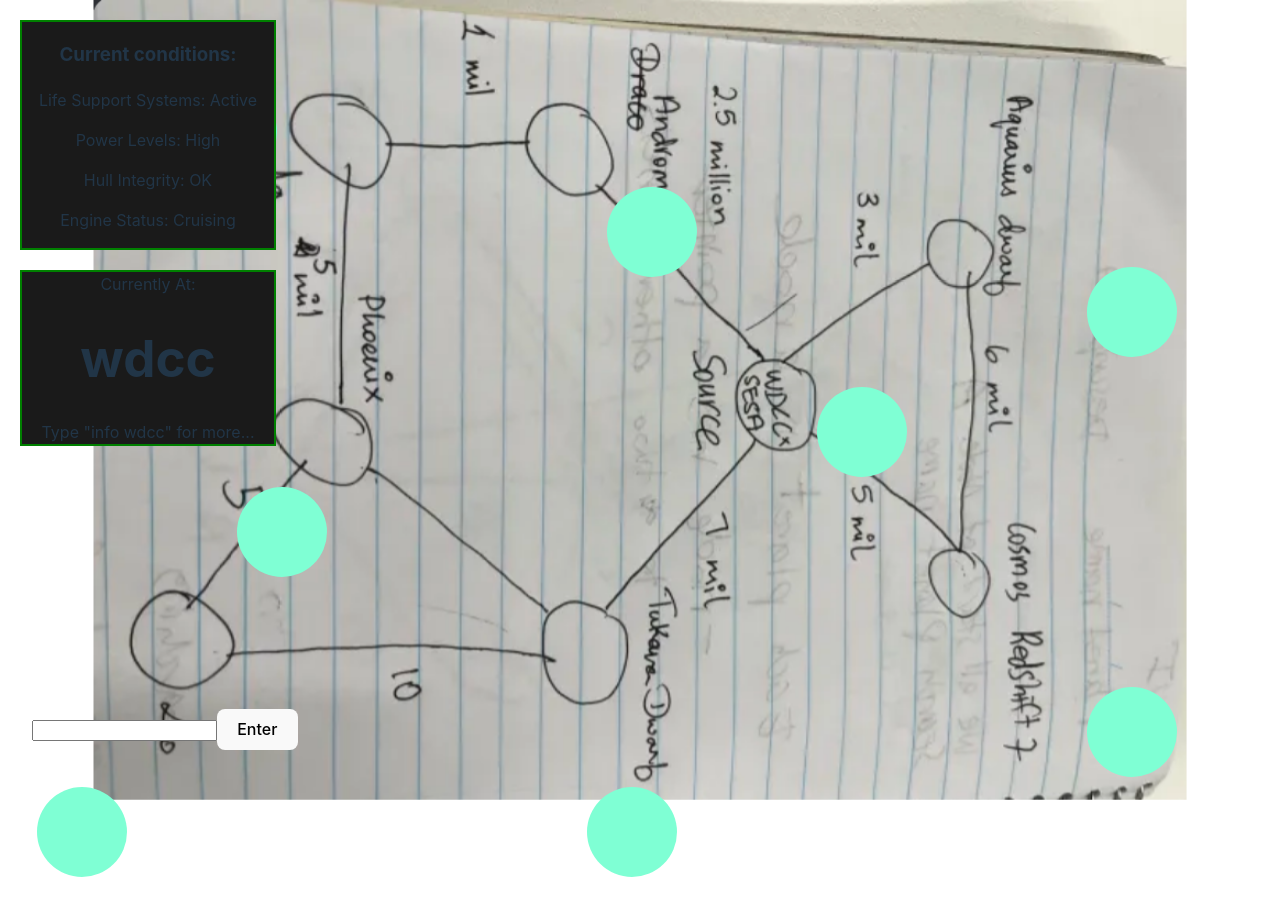
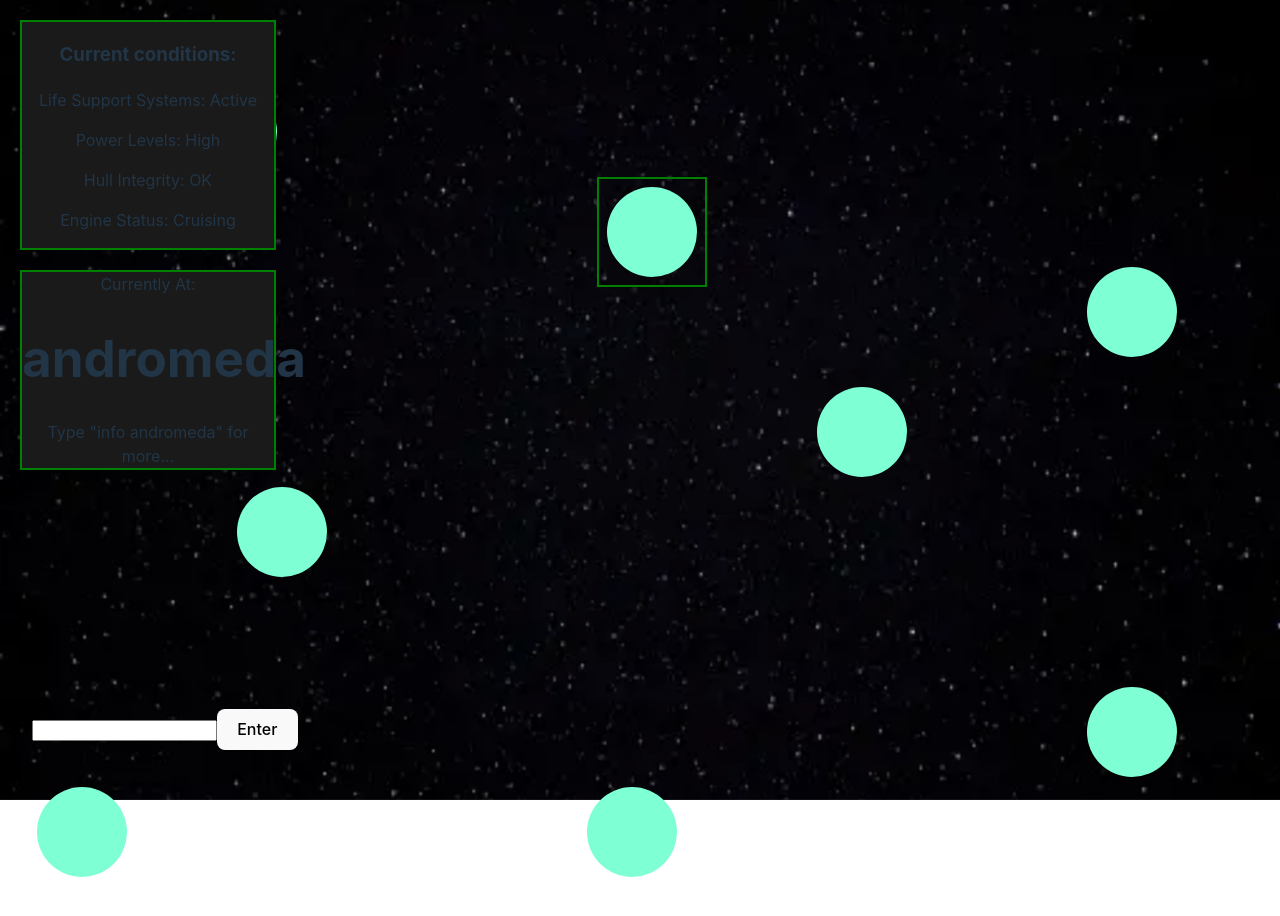
Before and after one commit to IsabelBody/WDCC2024, a React (Vite) app in the folder frontend/: page / in a window 1280 px wide. Shown: the top 916 px of the page. Built offline with nearby package versions, Linux system fonts and the light colour scheme; no server answers.

Commit message:
add travel and styling

```diff
--- a/frontend/src/Console.jsx
+++ b/frontend/src/Console.jsx
@@ -1,6 +1,6 @@
 import { useState } from 'react';
 
-const Console = ({ cb, path }) => {
+const Console = ({ cb, path, travel }) => {
     const [input, setInput] = useState("")
 
     const command = (input) => {
@@ -18,6 +18,9 @@ const Console = ({ cb, path }) => {
                 console.log(args[1])
                 path(args[1])
                 break
+            case "travel":
+                travel()
+                break
             default:
                 console.log("Unknown command")
         }
--- a/frontend/src/Map.jsx
+++ b/frontend/src/Map.jsx
@@ -1,6 +1,7 @@
 import { useState, useEffect } from "react";
 import Console from "./Console";
-import background from "./assets/Untitled.png";
+import background from "./assets/space.png";
+import noise from "./assets/nnnoise.svg";
 import axios from "axios";
 import LocationBox from "./Location";
 
@@ -26,9 +27,19 @@ const numberToGalaxy = {
 	4: "leo",
 };
 
-const Line = ({ x1, y1, x2, y2 }) => {
+const Line = ({ x1, y1, x2, y2, seed}) => {
+    const [visible, setVisible] = useState(true);
+
+    useEffect(() => {
+        const random = visible ? Math.random() * 2500 : Math.random() * 200;
+        const interval = setTimeout(() => {
+            setVisible(!visible);
+        }, random);
+        return () => clearTimeout(interval);
+    }, [visible]);
+
 	return (
-		<line
+		visible && <line
 			x1={x1}
 			y1={y1}
 			x2={x2}
@@ -40,7 +51,7 @@ const Line = ({ x1, y1, x2, y2 }) => {
 
 const MapPage = ({ cb }) => {
 	const [target, setTarget] = useState(null);
-    const [current, setCurent] = useState("wdcc");
+    const [current, setCurrent] = useState("andromeda");
 	const [lines, setLines] = useState([]);
 
 	const ClickHandler = ({ name, hoverText }) => {
@@ -49,7 +60,7 @@ const MapPage = ({ cb }) => {
 			<>
 				<button
 					type="button"
-					className={`galaxyButton ${name}`}
+					className={`galaxyButton ${name} ${current === name ? "current" : ""}`}
 					style={{
 						left: `${locations[name].x - 45}px`,
 						top: `${locations[name].y - 45}px`,
@@ -65,6 +76,7 @@ const MapPage = ({ cb }) => {
 
 	useEffect(() => {
 		const f = async () => {
+            if (!target) return;
 			await axios.post("http://localhost:5000/select-galaxy", {
 				name: target,
 			});
@@ -83,9 +95,17 @@ const MapPage = ({ cb }) => {
 		f();
 	}, [target]);
 
+    const travel = async () => {
+        await axios.post("http://localhost:5000/travel");
+        setCurrent(target);
+        setTarget(null);
+        setLines([]);
+    }
+
 	return (
 		<>
 			<img className="background" src={background} alt="background" />
+            {/* <img className="background" src={noise} alt="background" /> */}
 			<div className="canvas">
 				<svg width="100%" height="100%">
 					{lines}
@@ -112,13 +132,16 @@ const MapPage = ({ cb }) => {
                     <p>{"> Leo"}</p>
                     <p>{"> Andromeda"}</p>
                 </div>
+                <div className="sidebox">
+                    <p>{`Type "travel" to navigate`}</p>
+                </div>
             </div>}
 			{/* <ClickHandler name={"Leo"} hoverText="Leo Galaxy"/>
             <ClickHandler name={"Tukana Dwarf"} hoverText="Tukana Dwarf Galaxy"/>
             <ClickHandler name={"Cosmos Redshift7"} hoverText="Cosmos Redshift7 Galaxy"/>
             <ClickHandler name={"Aquarius dwarf"} hoverText="Aquarius dwarf Galaxy"/> */}
 
-			<Console cb={cb} path={setTarget}/>
+			<Console cb={cb} path={setTarget} travel={travel}/>
 		</>
 	);
 };
--- a/frontend/src/index.css
+++ b/frontend/src/index.css
@@ -120,6 +120,15 @@ button:focus-visible {
   position: absolute;
 }
 
+.galaxyButton.current::after {
+  content: "";
+  position: absolute;
+  width: 110px;
+  height: 110px;
+  border: 2px solid green;
+  box-sizing: border-box;
+}
+
 .hoverText{
   color: black;
 
```
Also changed, not shown: frontend/src/assets/nnnoise.svg (added), frontend/src/assets/space.png (added).
